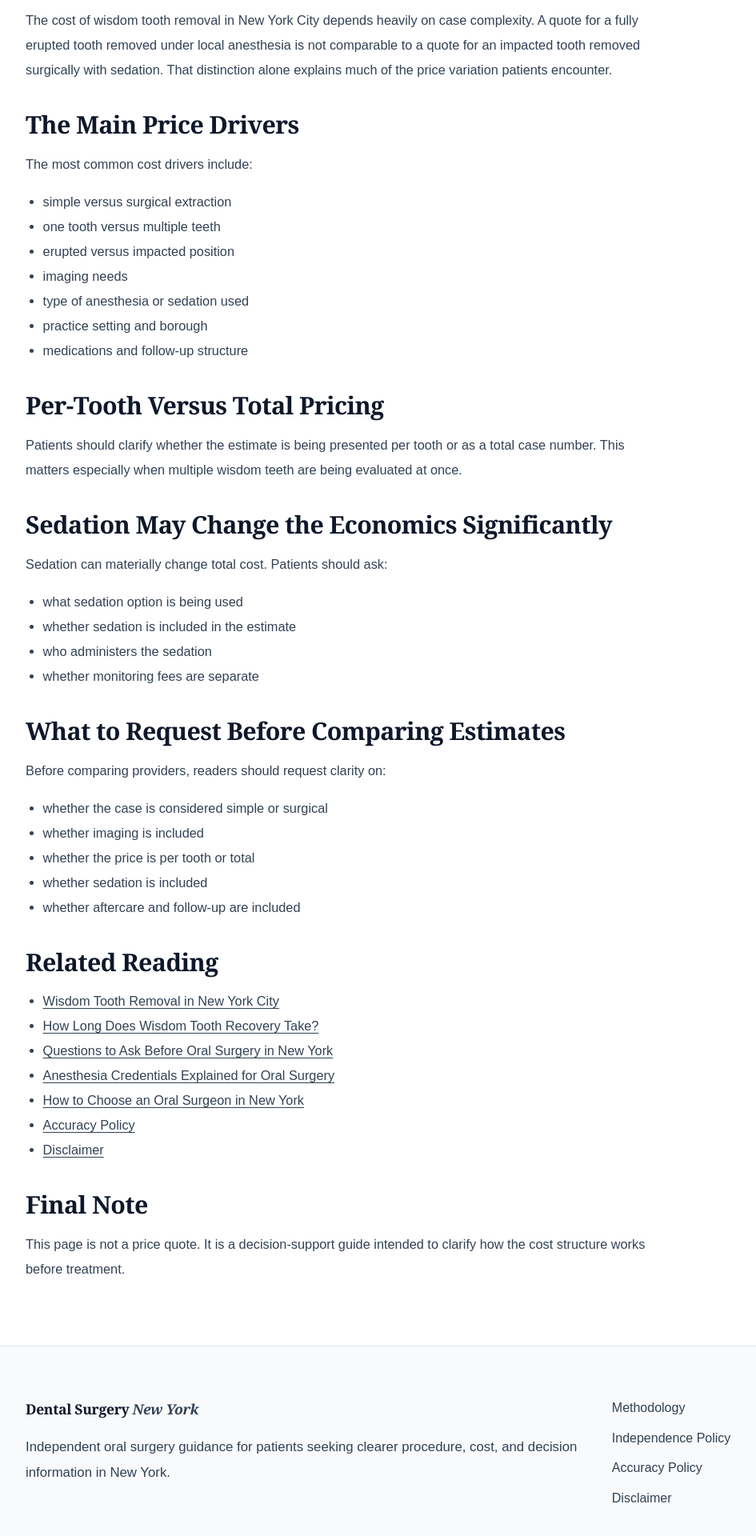
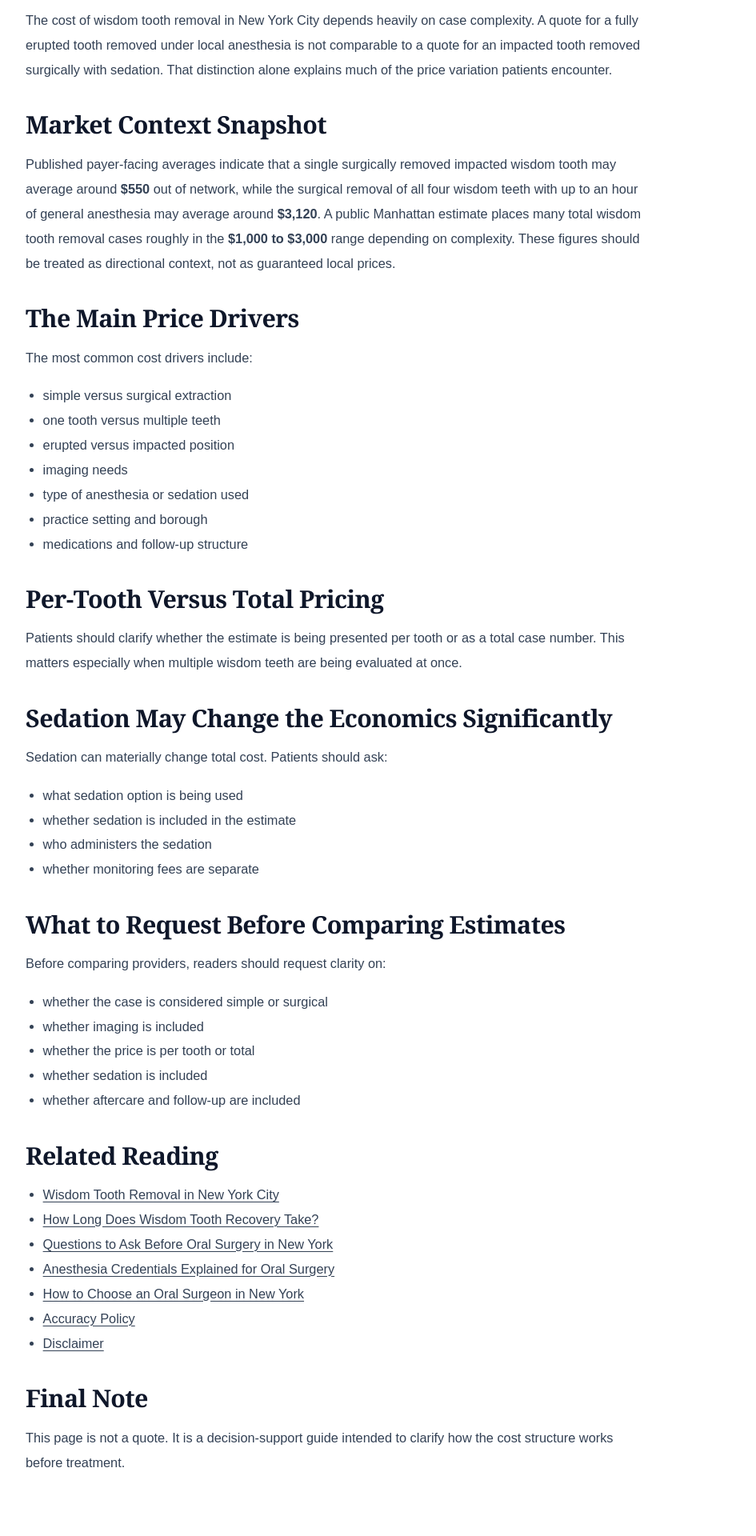
Before and after one commit to Sohadot/DentalSurgeryNewyork, a Next.js app: page /costs/wisdom-tooth-removal in a window 1280 px wide. Shown: the part 340-2260 px from the top of the page at 80% size, without its empty margins (8-953 px from the left). Built offline with nearby package versions, Linux system fonts and the light colour scheme.

Commit message:
Update wording for clarity in wisdom tooth removal costs

```diff
--- a/content/costs/wisdom-tooth-removal.mdx
+++ b/content/costs/wisdom-tooth-removal.mdx
@@ -1,6 +1,10 @@
 ## Introduction
 
 The cost of wisdom tooth removal in New York City depends heavily on case complexity. A quote for a fully erupted tooth removed under local anesthesia is not comparable to a quote for an impacted tooth removed surgically with sedation. That distinction alone explains much of the price variation patients encounter.
+
+## Market Context Snapshot
+
+Published payer-facing averages indicate that a single surgically removed impacted wisdom tooth may average around **$550** out of network, while the surgical removal of all four wisdom teeth with up to an hour of general anesthesia may average around **$3,120**. A public Manhattan estimate places many total wisdom tooth removal cases roughly in the **$1,000 to $3,000** range depending on complexity. These figures should be treated as directional context, not as guaranteed local prices.
 
 ## The Main Price Drivers
 
@@ -49,4 +53,4 @@ Before comparing providers, readers should request clarity on:
 
 ## Final Note
 
-This page is not a price quote. It is a decision-support guide intended to clarify how the cost structure works before treatment.
+This page is not a quote. It is a decision-support guide intended to clarify how the cost structure works before treatment.
```
